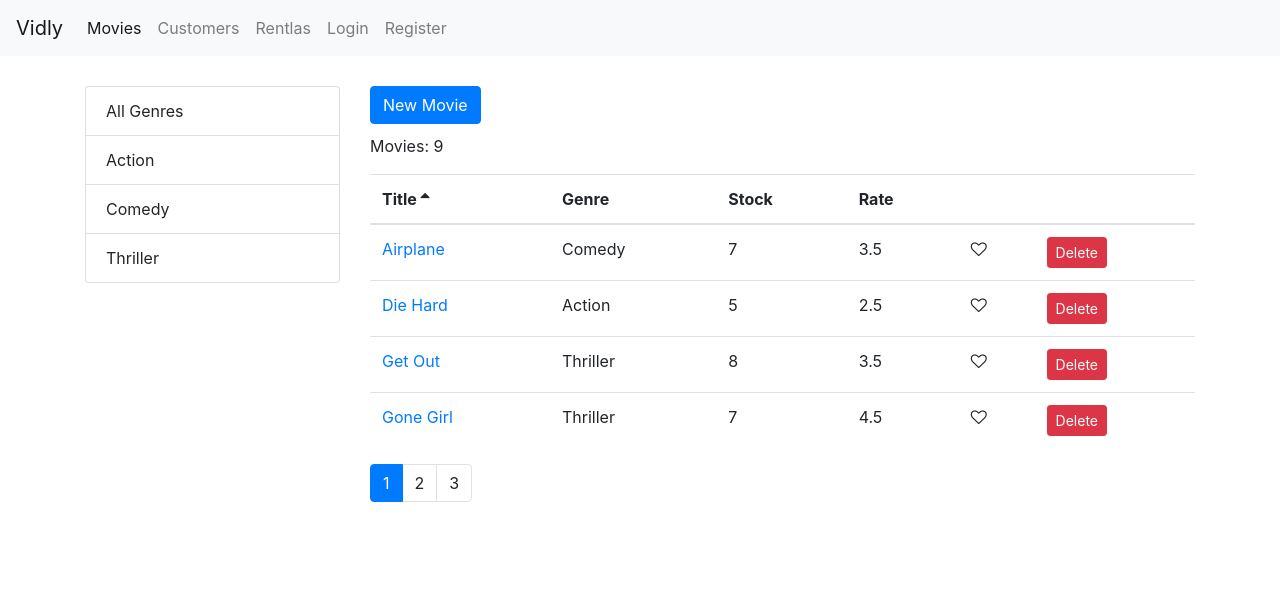
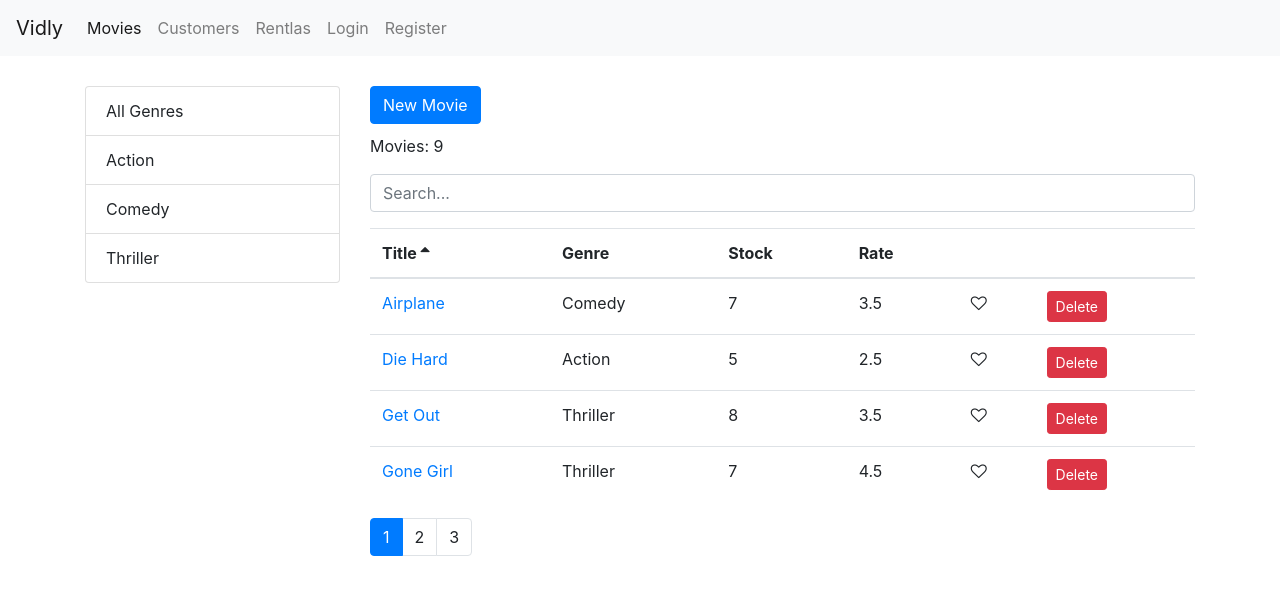
Before and after one commit to arspetras/vidly, a React (Create React App) app: page /movies in a window 1280 px wide. Shown: the top 594 px of the page. Built offline with nearby package versions, Linux system fonts and the light colour scheme.

Commit message:
V0.3.5 Forms: search bar added

```diff
--- /dev/null
+++ b/src/components/common/searchBox.jsx
@@ -0,0 +1,16 @@
+import React from "react";
+
+const SearchBox = ({ value, onChange }) => {
+  return (
+    <input
+      type="text"
+      name="query"
+      className="form-control my-3"
+      placeholder="Search..."
+      value={value}
+      onChange={e => onChange(e.currentTarget.value)}
+    ></input>
+  );
+};
+
+export default SearchBox;
--- a/src/components/movies.jsx
+++ b/src/components/movies.jsx
@@ -6,6 +6,7 @@
 import ListGroup from "./common/listGroup";
 import { getGenres } from "../services/fakeGenreService";
 import { Link, NavLink } from "react-router-dom";
+import SearchBox from "./common/searchBox";
 import _ from "lodash";
 
 class Movies extends Component {
@@ -14,6 +15,8 @@
     genres: [],
     currentPage: 1,
     pageSize: 4,
+    searchQuery: "",
+    selectedGenre: null,
     sortColumn: { path: "title", order: "asc" }
   };
 
@@ -41,7 +44,11 @@
   };
 
   handleGenreSelect = genre => {
-    this.setState({ selectedGenre: genre, currentPage: 1 });
+    this.setState({ selectedGenre: genre, searchQuery: "", currentPage: 1 });
+  };
+
+  handleSearch = query => {
+    this.setState({ searchQuery: query, selectedGenre: null, currentPage: 1 });
   };
 
   handleSort = sortColumn => {
@@ -54,13 +61,17 @@
       currentPage,
       sortColumn,
       selectedGenre,
+      searchQuery,
       movies: allMovies
     } = this.state;
 
-    const filtered =
-      selectedGenre && selectedGenre._id
-        ? allMovies.filter(m => m.genre._id === selectedGenre._id)
-        : allMovies;
+    let filtered = allMovies;
+    if (searchQuery)
+      filtered = allMovies.filter(m =>
+        m.title.toLowerCase().startsWith(searchQuery.toLowerCase())
+      );
+    else if (selectedGenre && selectedGenre._id)
+      filtered = allMovies.filter(m => m.genre._id === selectedGenre._id);
 
     const sorted = _.orderBy(filtered, [sortColumn.path], [sortColumn.order]);
     const movies = paginate(sorted, currentPage, pageSize);
@@ -91,6 +102,11 @@
             New Movie
           </Link>
           <p>Movies: {totalCount}</p>
+          {/*Search bar*/}
+          <SearchBox
+            value={this.searchQuery}
+            onChange={this.handleSearch}
+          ></SearchBox>
           <MoviesTable
             movies={movies}
             sortColumn={sortColumn}
```
